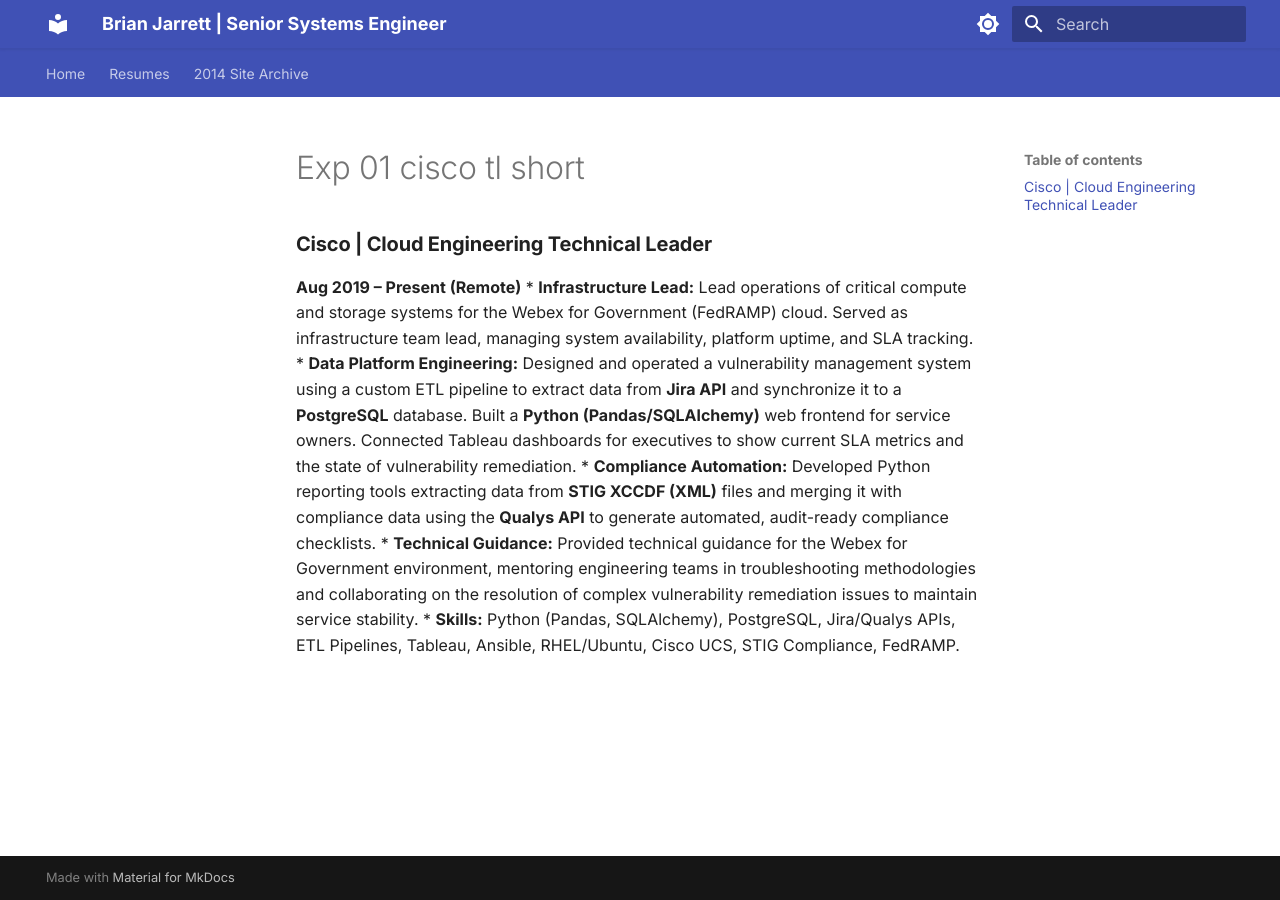
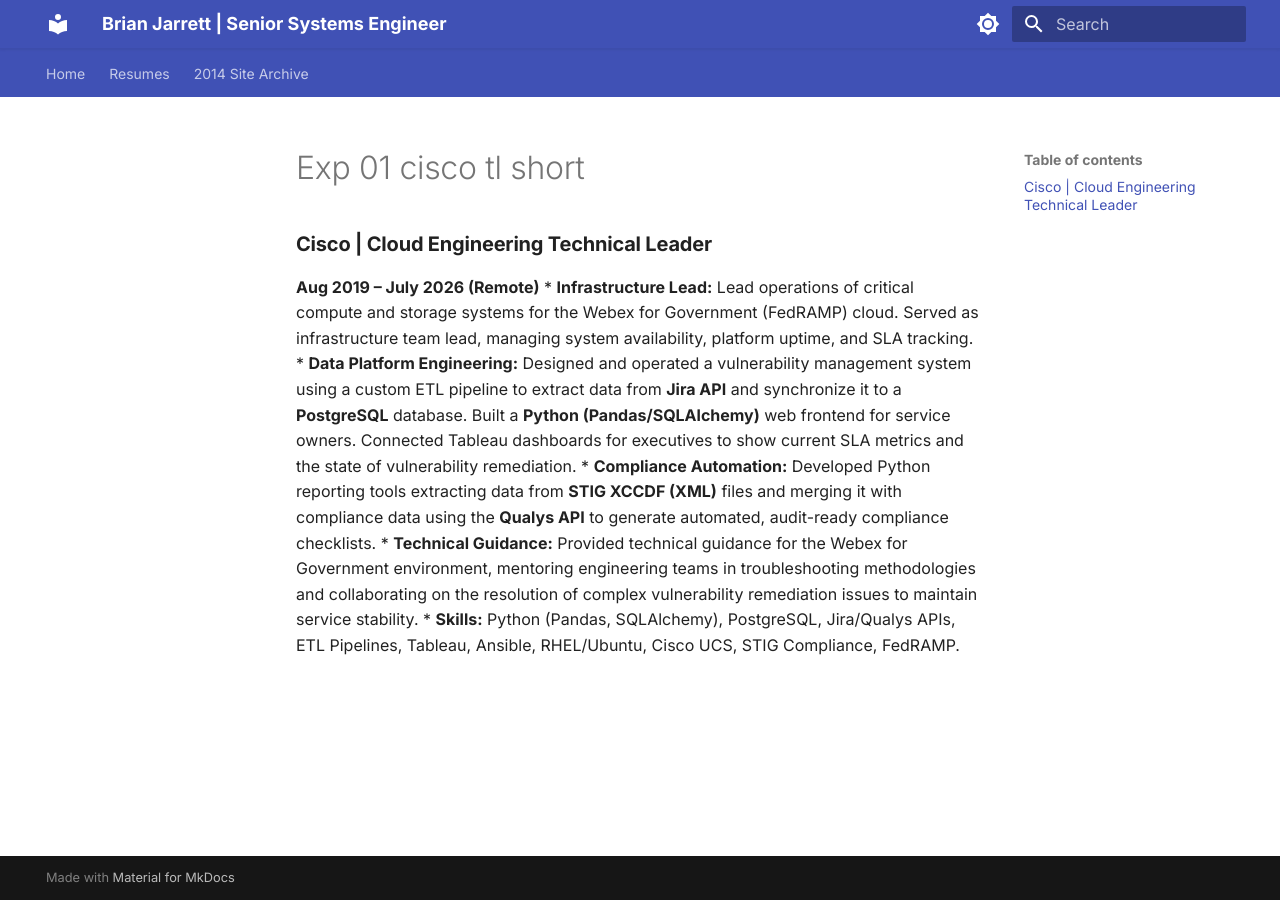
Before and after one commit to celttechie/celttechie.github.io, an MkDocs documentation site: the page built from docs/sections/exp_01_cisco_tl_short.md, in a window 1280 px wide. Built offline with MkDocs 1.6.1 and Material for MkDocs 9.7.7, drawn with Linux system fonts in a browser that asks for light colours.

Commit message:
Updated end date with Cisco

```diff
--- a/docs/sections/exp_01_cisco_tl_short.md
+++ b/docs/sections/exp_01_cisco_tl_short.md
@@ -1,5 +1,5 @@
 ### **Cisco | Cloud Engineering Technical Leader**
-**Aug 2019 – Present (Remote)**
+**Aug 2019 – July 2026 (Remote)**
 *   **Infrastructure Lead:** Lead operations of critical compute and storage systems for the Webex for Government (FedRAMP) cloud. Served as infrastructure team lead, managing system availability, platform uptime, and SLA tracking.
 *   **Data Platform Engineering:** Designed and operated a vulnerability management system using a custom ETL pipeline to extract data from **Jira API** and synchronize it to a **PostgreSQL** database. Built a **Python (Pandas/SQLAlchemy)** web frontend for service owners. Connected Tableau dashboards for executives to show current SLA metrics and the state of vulnerability remediation.
 *   **Compliance Automation:** Developed Python reporting tools extracting data from **STIG XCCDF (XML)** files and merging it with compliance data using the **Qualys API** to generate automated, audit-ready compliance checklists.
```
Also changed, not shown: docs/sections/exp_01_cisco_tl.md (+1 -1 lines).
